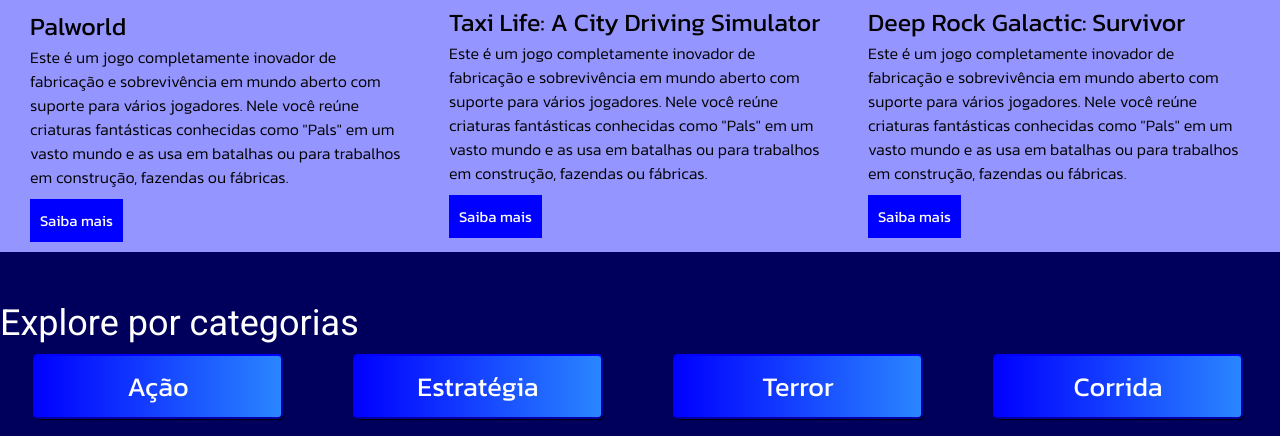
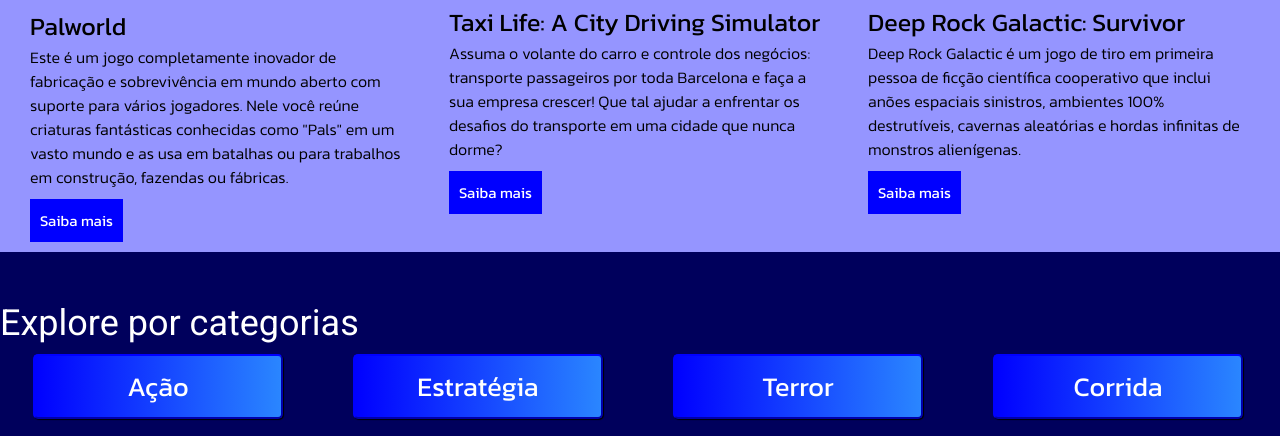
Before and after one commit to enzonagasawa/G4All, a plain HTML site: page index.html in a window 1280 px wide. Shown: the part 355-791 px from the top of the page. Drawn offline with Linux system fonts and the light colour scheme.

Commit message:
ajustando textos

```diff
--- a/index.html
+++ b/index.html
@@ -43,8 +43,7 @@
                         <article>
                             <img src="/Imagens/taxi-life.jpg" alt="Imagem taxi-life">
                             <h3>Taxi Life: A City Driving Simulator</h3>
-                            <p>
-                                Este é um jogo completamente inovador de fabricação e sobrevivência em mundo aberto com suporte para vários jogadores. Nele você reúne criaturas fantásticas conhecidas como "Pals" em um vasto mundo e as usa em batalhas ou para trabalhos em construção, fazendas ou fábricas.
+                            <p> Assuma o volante do carro e controle dos negócios: transporte passageiros por toda Barcelona e faça a sua empresa crescer! Que tal ajudar a enfrentar os desafios do transporte em uma cidade que nunca dorme?
                             </p>
                             <a href="#" title="Saiba mais">Saiba mais</a>
                         </article>
@@ -52,8 +51,8 @@
                         <img src="/Imagens/deep-rock-galaxy.jpg" alt="Imagem Deep Rock: deep-rock-galaxy">
                         <h3>Deep Rock Galactic: Survivor</h3>
                         <p>
-                            Este é um jogo completamente inovador de fabricação e sobrevivência em mundo aberto com suporte para vários jogadores. Nele você reúne criaturas fantásticas conhecidas como "Pals" em um vasto mundo e as usa em batalhas ou para trabalhos em construção, fazendas ou fábricas.
-                        </p>
+                            Deep Rock Galactic é um jogo de tiro em primeira pessoa de ficção científica cooperativo que inclui anões espaciais sinistros, ambientes 100% destrutíveis, cavernas aleatórias e hordas infinitas de monstros alienígenas.
+                            </p>
                         <a href="#" title="Saiba mais">Saiba mais</a>
                     </article>
                 </div>
```
